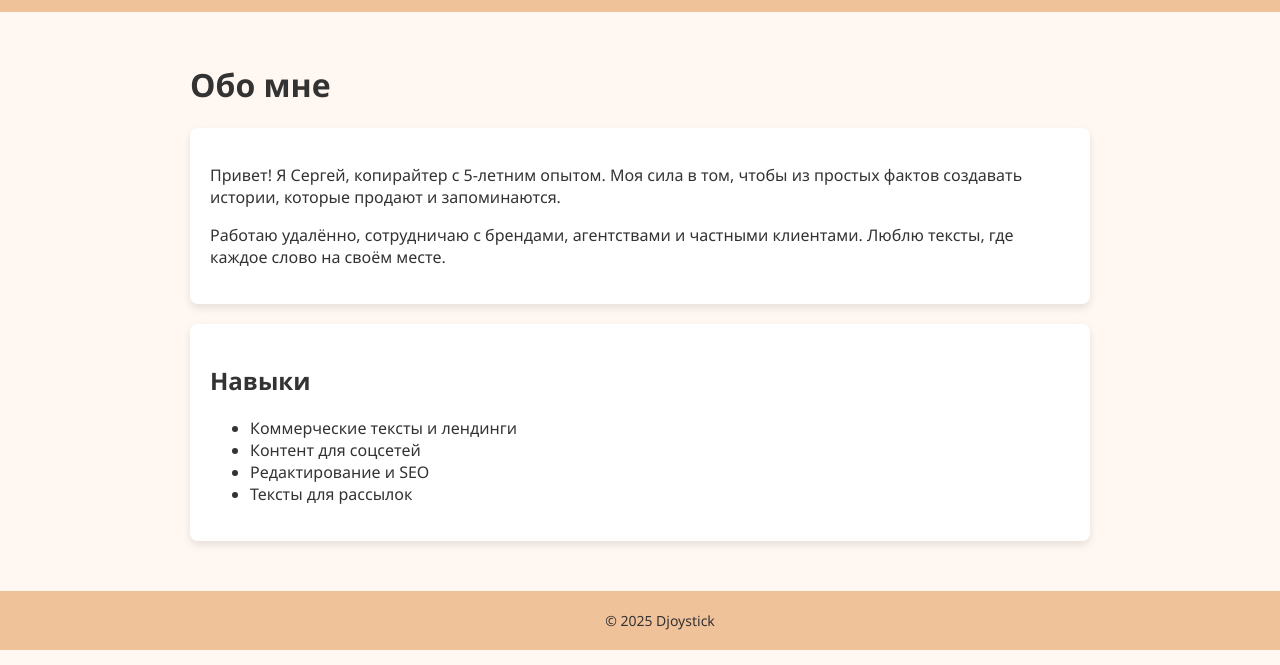
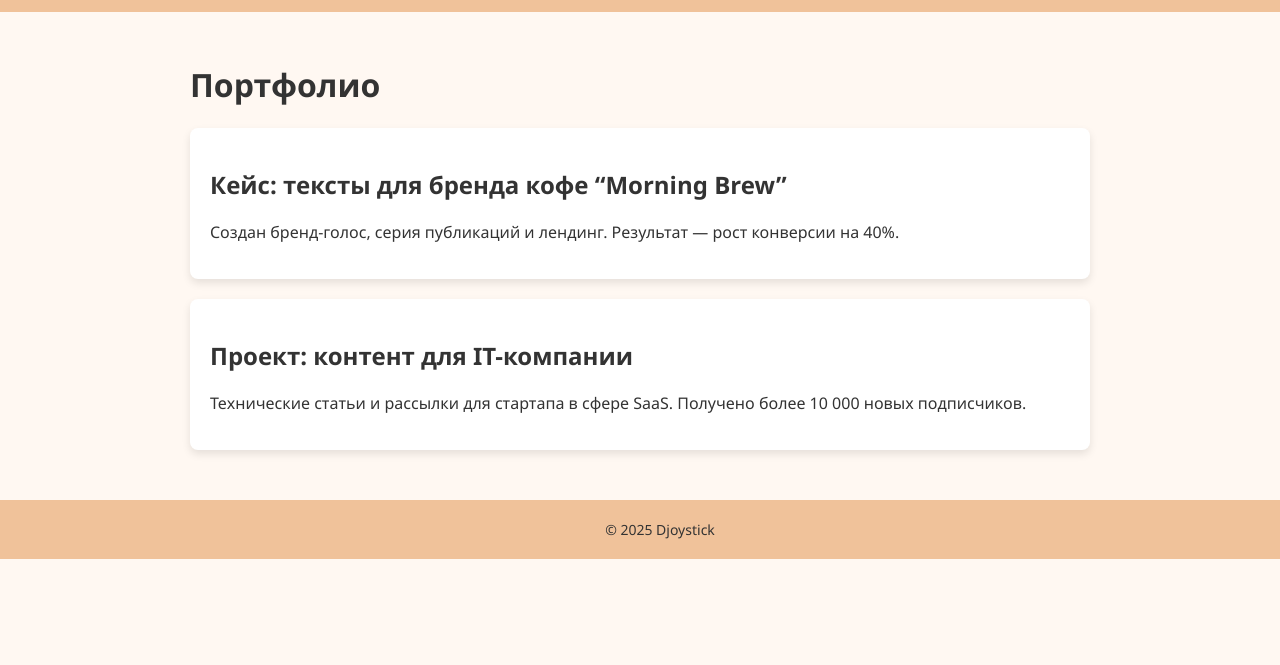
Before and after one commit to Djoystick/NewBIO, a plain HTML site: page portfolio.html in a window 1280 px wide. Shown: the part 135-800 px from the top of the page. Drawn offline with Linux system fonts and the light colour scheme.

Commit message:
Add files via upload

```diff
--- a/portfolio.html
+++ b/portfolio.html
@@ -1,14 +1,14 @@
 <!DOCTYPE html>
 <html lang="ru">
 <head>
-  <meta charset="UTF-8">
-  <meta name="viewport" content="width=device-width, initial-scale=1.0">
-  <title>Обо мне — Сергей</title>
-  <link rel="stylesheet" href="style.css">
+  <meta charset="UTF-8" />
+  <meta name="viewport" content="width=device-width, initial-scale=1" />
+  <title>Портфолио — Сергей</title>
+  <link rel="stylesheet" href="style.css" />
 </head>
 <body>
   <header>
-    <img src="logo.png" alt="Логотип Сергея">
+    <img src="logo.png" alt="Логотип Сергея" />
     <nav>
       <a href="index.html">Главная</a>
       <a href="bio.html">Обо мне</a>
@@ -18,20 +18,15 @@
   </header>
 
   <main>
-    <h1>Обо мне</h1>
+    <h1>Портфолио</h1>
     <div class="card">
-      <p>Привет! Я Сергей, копирайтер с 5-летним опытом. Моя сила в том, чтобы из простых фактов создавать истории, которые продают и запоминаются.</p>
-      <p>Работаю удалённо, сотрудничаю с брендами, агентствами и частными клиентами. Люблю тексты, где каждое слово на своём месте.</p>
+      <h2>Кейс: тексты для бренда кофе “Morning Brew”</h2>
+      <p>Создан бренд-голос, серия публикаций и лендинг. Результат — рост конверсии на 40%.</p>
     </div>
 
     <div class="card">
-      <h2>Навыки</h2>
-      <ul>
-        <li>Коммерческие тексты и лендинги</li>
-        <li>Контент для соцсетей</li>
-        <li>Редактирование и SEO</li>
-        <li>Тексты для рассылок</li>
-      </ul>
+      <h2>Проект: контент для IT-компании</h2>
+      <p>Технические статьи и рассылки для стартапа в сфере SaaS. Получено более 10 000 новых подписчиков.</p>
     </div>
   </main>
 
--- a/style.css
+++ b/style.css
@@ -1,5 +1,5 @@
 body {
-  font-family: 'Segoe UI', sans-serif;
+    font-family: 'Segoe UI', Tahoma, Geneva, Verdana, sans-serif;
     margin: 0;
     padding: 0;
     background-color: #fff8f2;
@@ -31,7 +31,6 @@ nav a {
     color: #333;
     font-weight: bold;
   }
-
   nav a:hover {
     color: #8c4b1f;
   }
```
Also changed, not shown: bio.html (+4 -4 lines), contacts.html (+9 -18 lines), index.html (+9 -4 lines). Lines whose indentation alone changed are shown as unchanged.
